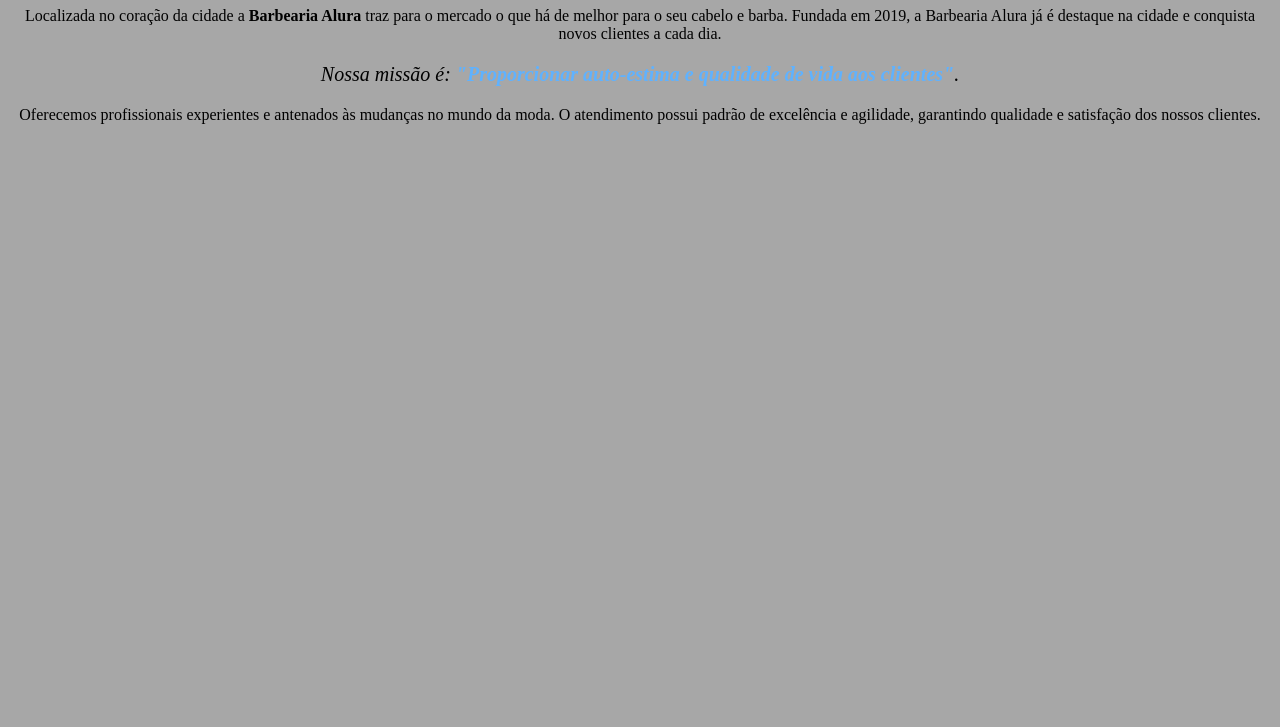
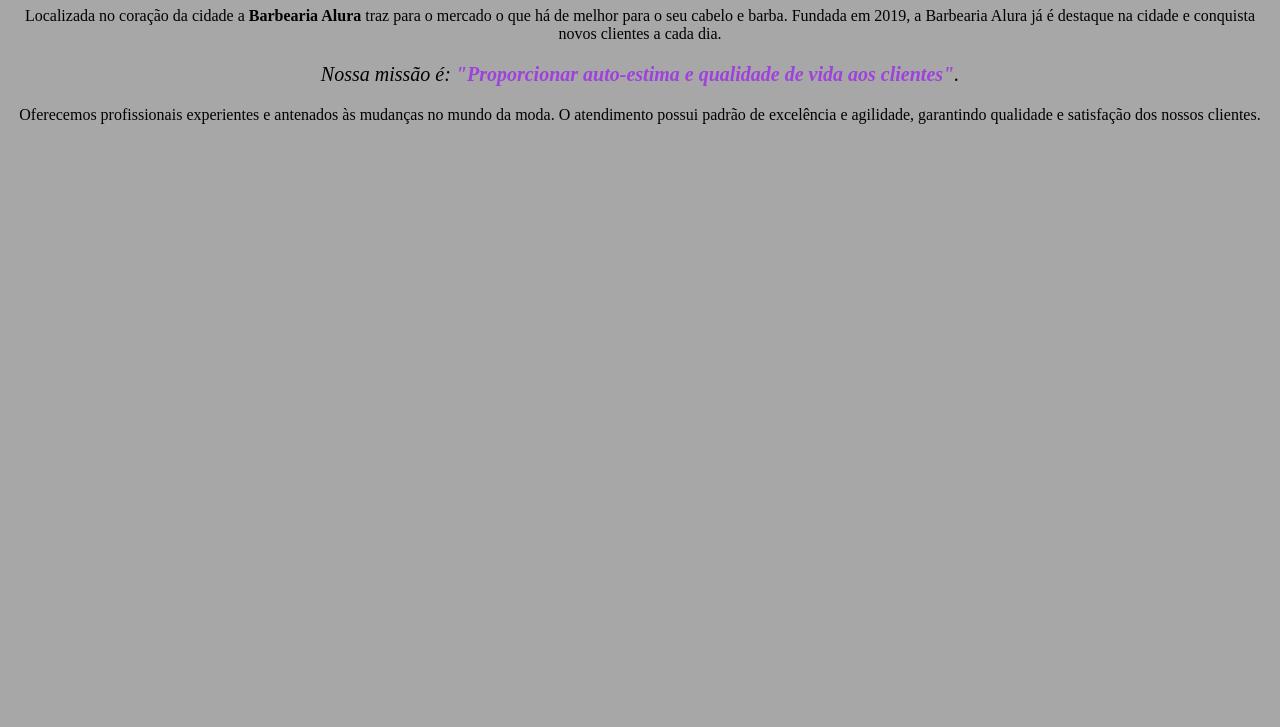
Before and after one commit to Gabriel0903873/codigobarbearia1b, a plain HTML site: page index.html in a window 1280 px wide. Shown: the part 73-800 px from the top of the page. Drawn offline with Linux system fonts and the light colour scheme.

Commit message:
color strong

```diff
--- a/style.css
+++ b/style.css
@@ -14,4 +14,4 @@
 }
 
 em strong {
-    color: #5fb2ff;
+    color: #9f41dd;
```
